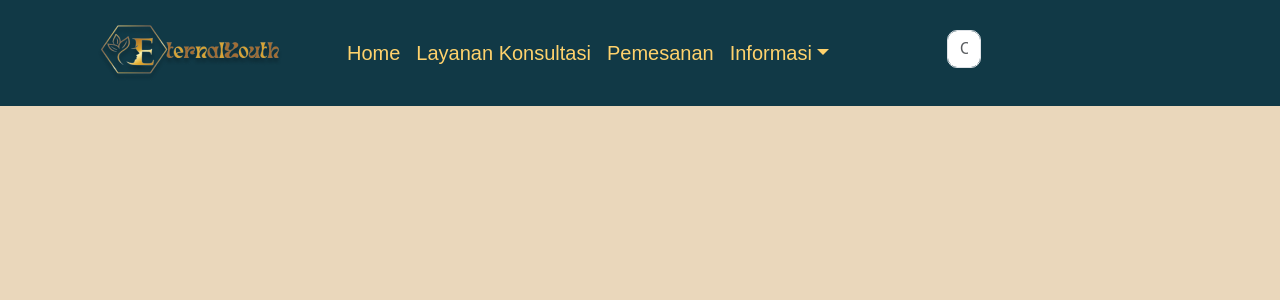
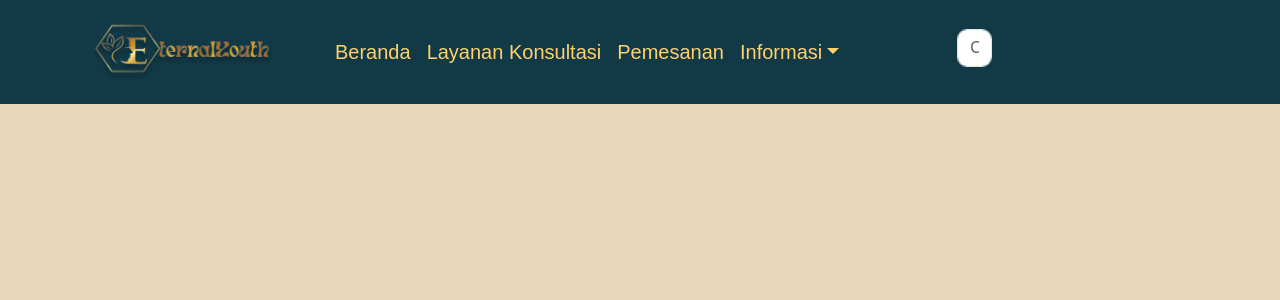
Before and after one commit to Adedarma5/Eternal-Youth, a React (Vite) app in the folder EternalYouth/: page / in a window 1280 px wide. Shown: the top 300 px of the page. Built offline with nearby package versions, Linux system fonts and the light colour scheme.

Commit message:
Update NavbarComponents.jsx

```diff
--- a/EternalYouth/src/components/NavbarComponents.jsx
+++ b/EternalYouth/src/components/NavbarComponents.jsx
@@ -5,14 +5,14 @@ const NavbarComponents = () => {
     <div>
         <Navbar xpand="lg" >
       <Container>
-        <img src="public/logo.png"></img>
+        <img className="logo" src="/Logo.png"></img>
         <Navbar.Toggle aria-controls="basic-navbar-nav"  />
         <Navbar.Collapse id="basic-navbar-nav">
           <Nav className="nav-link" >
-          <Nav.Link href="Homepage">Home</Nav.Link>
+          <Nav.Link href="Homepage">Beranda</Nav.Link>
           <Nav.Link href="Layanankonsultasi">Layanan Konsultasi</Nav.Link>
           <Nav.Link href="Pemesanan">Pemesanan</Nav.Link>
-          <NavDropdown title="Informasi" id="basic-nav-dropdown" >
+          <NavDropdown title="Informasi" id="basic-navbar-nav" >
               <NavDropdown.Item href="TentangKami">Tentang Kami</NavDropdown.Item>
               <NavDropdown.Item href="PusatBantuan">Pusat Bantuan</NavDropdown.Item>
             </NavDropdown>
@@ -22,12 +22,12 @@ const NavbarComponents = () => {
             <Form.Control
               type="text"
               placeholder="Cari sesuatu"
-              className=" search"
+              className="search"
               />
               </Col>
               </Row>
-              <input type="image" src="/login.png" alt="pemesanan" className="btn-login" href="/pages/pemesanan"></input>
-              <input type="image" src="/keranjang.png" alt="pemesanan" className="btn-keranjang" href="/pages/pemesanan"></input>
+              <input type="image" src="/Login.png" alt="pemesanan" className="btn-login" href="/pages/pemesanan"></input>
+              <input type="image" src="/Keranjang.png" alt="pemesanan" className="btn-keranjang" href="/pages/pemesanan"></input>
               {/* <img src="public/keranjang.png" className="btn-keranjang"></img> */}
           </Nav>
 
```
